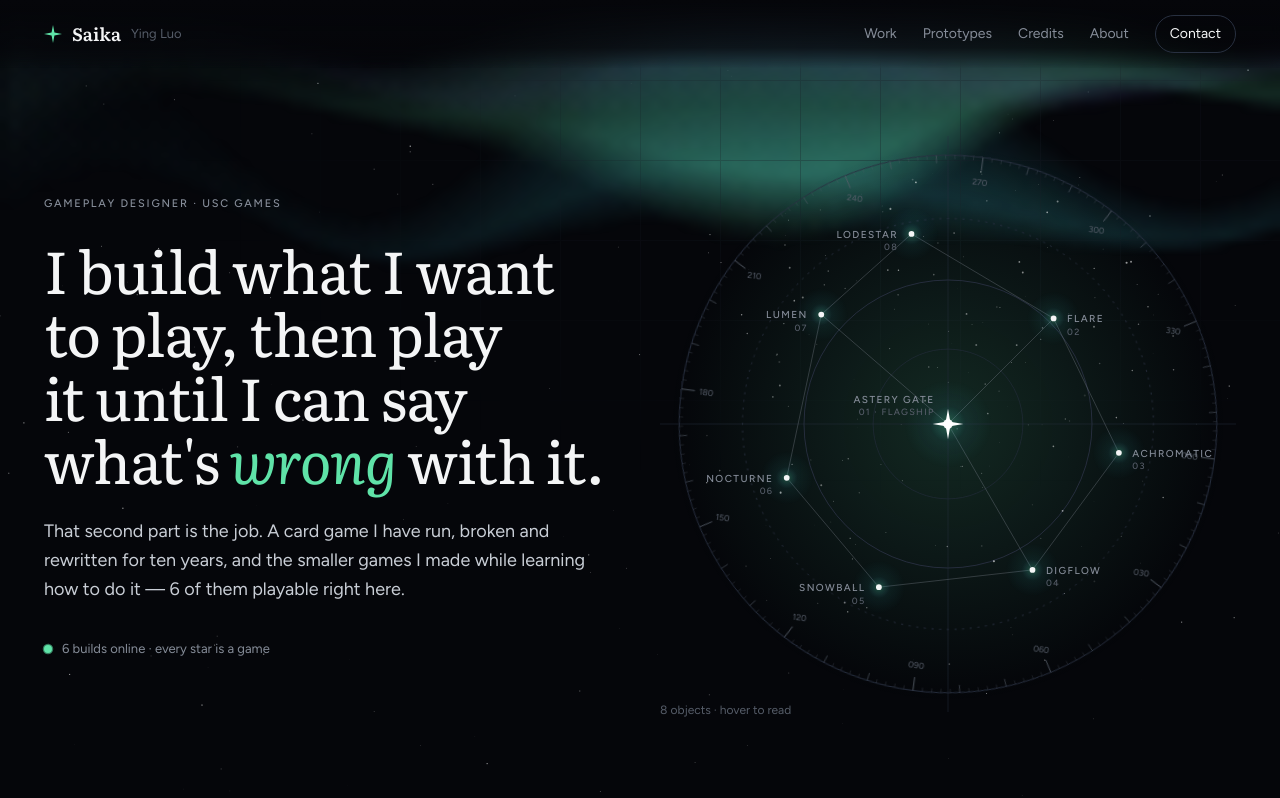
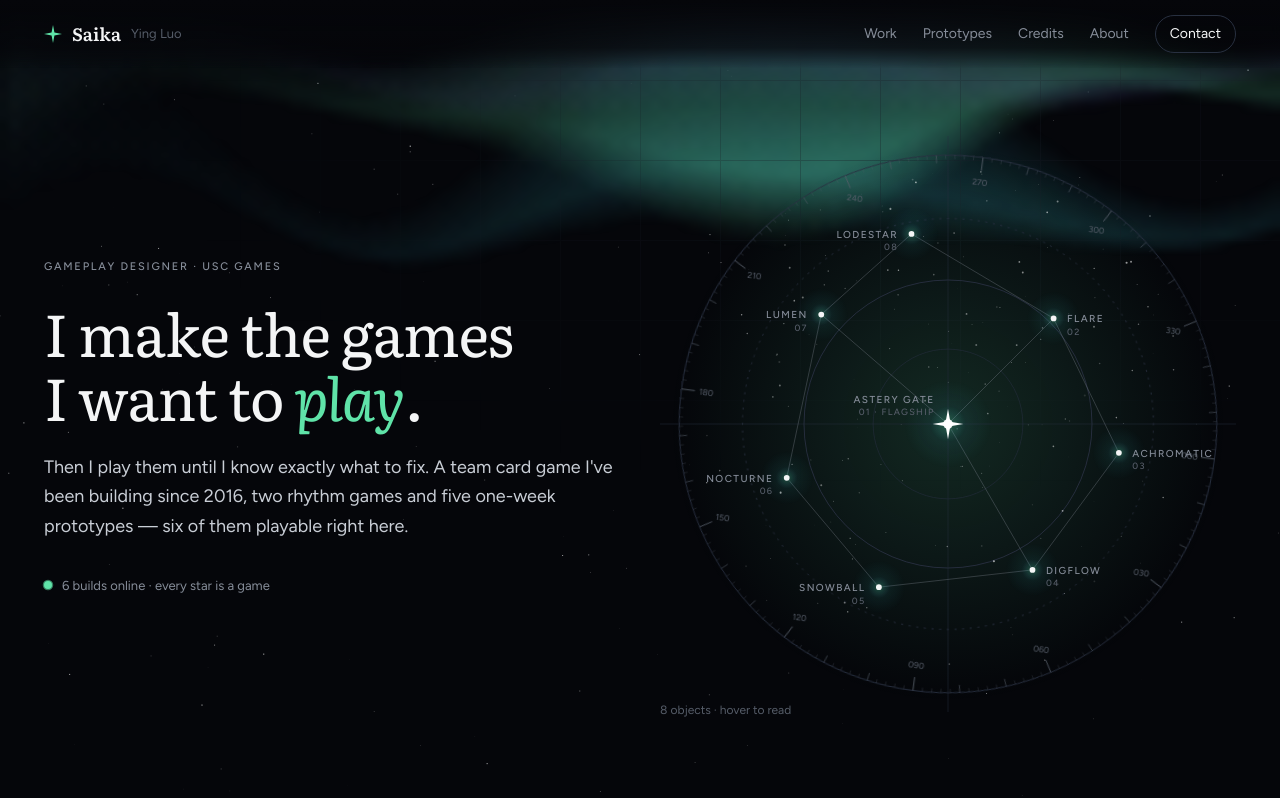
Before and after one commit to Dorisyluo/dorisyluo.github.io, a plain HTML site: page index.html in a window 1280 px wide. Shown: the top 798 px of the page. Drawn offline with Linux system fonts and the light colour scheme; animation ran at ten frames a second.

Commit message:
Shorter hero: I make the games I want to play
Co-Authored-By: Claude Opus 5.5 <noreply@anthropic.com>
Claude-Session: https://claude.ai/code/session_01PmL49caDYqHTDE2bNrhzQQ

```diff
--- a/index.html
+++ b/index.html
@@ -10,8 +10,8 @@
 <main id="main" class="wrap">
 <section class="hero" style="padding-top:40px">
 <div><span class="lab">Gameplay designer · USC Games</span>
-<h1>I build what I want to play, then play it until I can say what's <em>wrong</em> with it.</h1>
-<p class="lede">That second part is the job. A card game I have run, broken and rewritten for ten years, and the smaller games I made while learning how to do it — 6 of them playable right here.</p>
+<h1>I make the games I want to <em>play</em>.</h1>
+<p class="lede">Then I play them until I know exactly what to fix. A team card game I've been building since 2016, two rhythm games and five one-week prototypes — six of them playable right here.</p>
 <div class="status"><span class="pulse"></span><span>6 builds online · every star is a game</span></div></div>
 <div class="chart"><svg viewBox="0 0 600 600" id="chart" role="group" aria-label="Star chart: each star is a game. Select one to open it.">
 <defs><radialGradient id="halo"><stop offset="0" stop-color="#5FE3A8" stop-opacity=".55"/><stop offset=".4" stop-color="#3FC7D9" stop-opacity=".12"/><stop offset="1" stop-color="#3FC7D9" stop-opacity="0"/></radialGradient>
```
